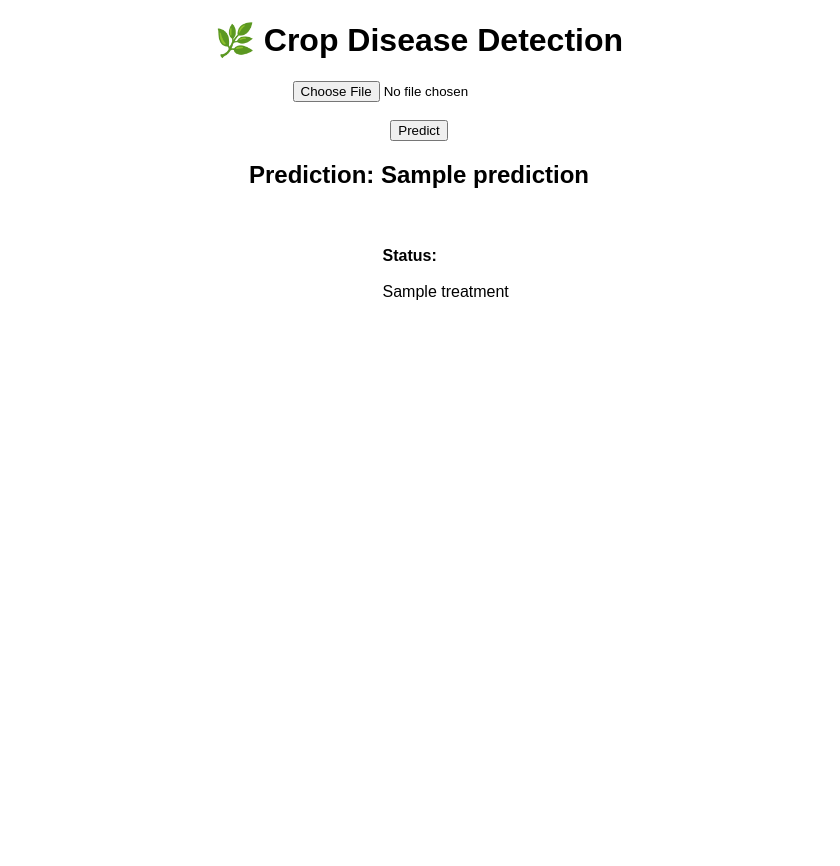
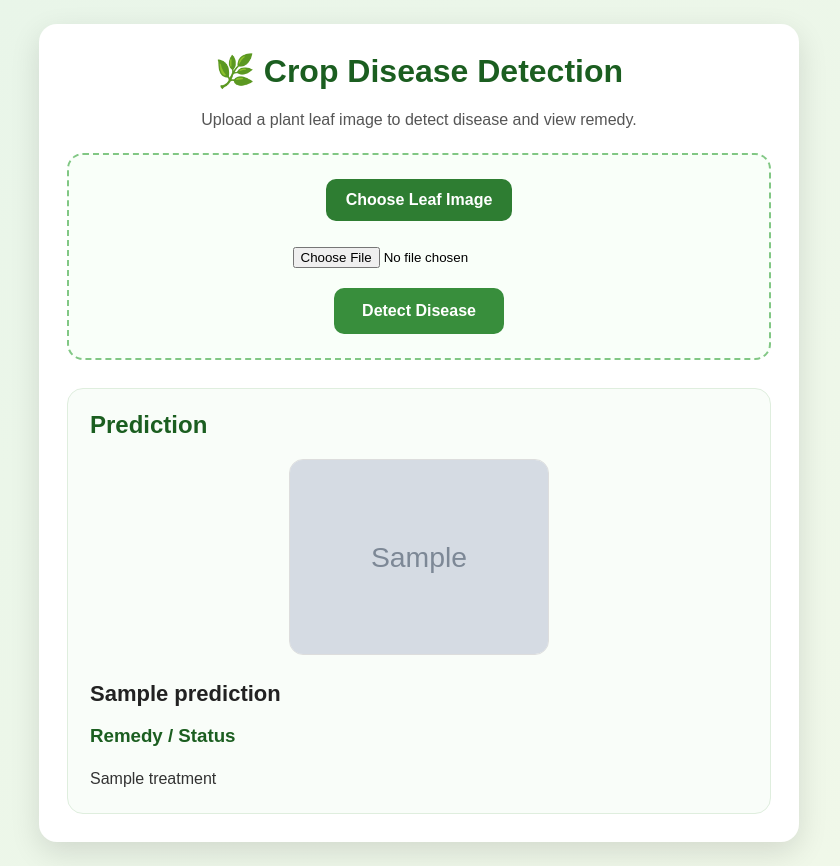
Before and after one commit to iamaira/CropDiseasePredictionApp, a Flask app: template templates/index.html in a window 1280 px wide. Shown: the whole page, without its empty margins (221-1061 px from the left). Before the commit the page ends 300 px from the top, so only its background shows below. Run offline with Flask 3, Linux system fonts and the light colour scheme; the template is opened without the code that fills it: most values are stand-ins (such as "Sample title", 1, 10 or a date in 2020); grey boxes marked "Sample" are stand-in pictures.

Commit message:
Add root static folder

```diff
--- a/app.py
+++ b/app.py
@@ -15,6 +15,7 @@ def home():
     prediction = None
     treatment = None
     error = None
+    uploaded_image = None
 
     if request.method == "POST":
         file = request.files.get("file")
@@ -23,6 +24,7 @@ def home():
         if file and file.filename != "":
             save_path = os.path.join(UPLOAD_FOLDER, file.filename)
             file.save(save_path)
+            uploaded_image = "/" + save_path.replace("\\", "/")
 
             try:
                 img = Image.open(save_path).convert("RGB")
@@ -55,7 +57,14 @@ def home():
         prediction=prediction,
         treatment=treatment,
         error=error,
+        uploaded_image=uploaded_image,
     )
+
+
+@app.route("/uploads/<path:filename>")
+def uploaded_file(filename):
+    from flask import send_from_directory
+    return send_from_directory(UPLOAD_FOLDER, filename)
 
 
 if __name__ == "__main__":
--- /dev/null
+++ b/static/script.js
@@ -0,0 +1,26 @@
+const fileInput = document.getElementById("fileInput");
+const previewBox = document.getElementById("previewBox");
+const previewImage = document.getElementById("previewImage");
+const form = document.getElementById("predictForm");
+const loader = document.getElementById("loaderOverlay");
+
+if (fileInput) {
+    fileInput.addEventListener("change", function () {
+        const file = this.files[0];
+
+        if (file) {
+            const reader = new FileReader();
+            reader.onload = function (e) {
+                previewImage.src = e.target.result;
+                previewBox.classList.remove("hidden");
+            };
+            reader.readAsDataURL(file);
+        }
+    });
+}
+
+if (form) {
+    form.addEventListener("submit", function () {
+        loader.classList.remove("hidden");
+    });
+}
--- /dev/null
+++ b/static/style.css
@@ -0,0 +1,170 @@
+* {
+    box-sizing: border-box;
+}
+
+body {
+    margin: 0;
+    font-family: Arial, sans-serif;
+    background: linear-gradient(135deg, #e8f5e9, #f1f8e9);
+    min-height: 100vh;
+}
+
+.page {
+    min-height: 100vh;
+    display: flex;
+    align-items: center;
+    justify-content: center;
+    padding: 24px;
+}
+
+.container {
+    width: 100%;
+    max-width: 760px;
+    background: #ffffff;
+    border-radius: 18px;
+    box-shadow: 0 10px 30px rgba(0, 0, 0, 0.12);
+    padding: 28px;
+    text-align: center;
+}
+
+h1 {
+    margin-top: 0;
+    color: #1b5e20;
+    font-size: 32px;
+}
+
+.subtitle {
+    color: #555;
+    margin-bottom: 24px;
+}
+
+.upload-card {
+    border: 2px dashed #81c784;
+    border-radius: 16px;
+    padding: 24px;
+    background: #f9fff9;
+}
+
+.upload-label {
+    display: inline-block;
+    background: #2e7d32;
+    color: white;
+    padding: 12px 20px;
+    border-radius: 10px;
+    cursor: pointer;
+    font-weight: bold;
+    margin-bottom: 14px;
+}
+
+input[type="file"] {
+    display: block;
+    margin: 12px auto 20px auto;
+}
+
+.preview-box {
+    margin-top: 18px;
+    margin-bottom: 18px;
+}
+
+.preview-box img {
+    max-width: 260px;
+    max-height: 260px;
+    border-radius: 14px;
+    border: 1px solid #ddd;
+    object-fit: cover;
+}
+
+.hidden {
+    display: none;
+}
+
+.detect-btn {
+    background: #388e3c;
+    color: white;
+    border: none;
+    border-radius: 10px;
+    padding: 14px 28px;
+    font-size: 16px;
+    cursor: pointer;
+    font-weight: bold;
+    transition: 0.2s ease;
+}
+
+.detect-btn:hover {
+    background: #2e7d32;
+}
+
+.loader-overlay {
+    margin-top: 24px;
+}
+
+.loader-box {
+    display: inline-flex;
+    flex-direction: column;
+    align-items: center;
+    gap: 12px;
+    background: #f3fdf4;
+    padding: 18px 22px;
+    border-radius: 14px;
+}
+
+.spinner {
+    width: 48px;
+    height: 48px;
+    border: 5px solid #c8e6c9;
+    border-top: 5px solid #2e7d32;
+    border-radius: 50%;
+    animation: spin 1s linear infinite;
+}
+
+@keyframes spin {
+    100% {
+        transform: rotate(360deg);
+    }
+}
+
+.result-card {
+    margin-top: 28px;
+    text-align: left;
+    background: #f9fdf9;
+    border-radius: 16px;
+    padding: 22px;
+    border: 1px solid #dfeede;
+}
+
+.error-card {
+    background: #fff5f5;
+    border-color: #f3b0b0;
+}
+
+.result-card h2,
+.result-card h3 {
+    color: #1b5e20;
+    margin-top: 0;
+}
+
+.result-image-wrap {
+    text-align: center;
+    margin-bottom: 18px;
+}
+
+.result-image {
+    max-width: 260px;
+    max-height: 260px;
+    border-radius: 14px;
+    object-fit: cover;
+    border: 1px solid #ddd;
+}
+
+.prediction-text {
+    font-size: 22px;
+    font-weight: bold;
+    color: #222;
+    margin-bottom: 18px;
+}
+
+.treatment-text {
+    white-space: pre-wrap;
+    line-height: 1.6;
+    color: #333;
+}
--- a/templates/index.html
+++ b/templates/index.html
@@ -1,28 +1,62 @@
 <!DOCTYPE html>
-<html>
+<html lang="en">
 <head>
+    <meta charset="UTF-8" />
+    <meta name="viewport" content="width=device-width, initial-scale=1.0" />
     <title>Crop Disease Detection</title>
+    <link rel="stylesheet" href="{{ url_for('static', filename='style.css') }}">
 </head>
-<body style="text-align:center; font-family:Arial;">
+<body>
+    <div class="page">
+        <div class="container">
+            <h1>🌿 Crop Disease Detection</h1>
+            <p class="subtitle">Upload a plant leaf image to detect disease and view remedy.</p>
 
-    <h1>🌿 Crop Disease Detection</h1>
+            <form id="predictForm" method="POST" enctype="multipart/form-data" class="upload-card">
+                <label for="fileInput" class="upload-label">Choose Leaf Image</label>
+                <input type="file" id="fileInput" name="file" accept="image/*" required>
 
-    <form method="POST" enctype="multipart/form-data">
-        <input type="file" name="file" required>
-        <br><br>
-        <button type="submit">Predict</button>
-    </form>
+                <div id="previewBox" class="preview-box hidden">
+                    <img id="previewImage" src="" alt="Preview">
+                </div>
 
-    {% if error %}
-        <h2 style="color:red;">Error: {{ error }}</h2>
-    {% elif prediction %}
-        <h2>Prediction: {{ prediction }}</h2>
+                <button type="submit" class="detect-btn">Detect Disease</button>
+            </form>
 
-        <div style="white-space: pre-wrap; text-align:left; display:inline-block; margin-top:20px;">
-            <strong>Status:</strong><br>
-            {{ treatment }}
+            <div id="loaderOverlay" class="loader-overlay hidden">
+                <div class="loader-box">
+                    <div class="spinner"></div>
+                    <p>Detecting disease, please wait...</p>
+                </div>
+            </div>
+
+            {% if error %}
+                <div class="result-card error-card">
+                    <h2>Error</h2>
+                    <p>{{ error }}</p>
+                </div>
+            {% endif %}
+
+            {% if prediction %}
+                <div class="result-card">
+                    <h2>Prediction</h2>
+
+                    {% if uploaded_image %}
+                    <div class="result-image-wrap">
+                        <img src="{{ uploaded_image }}" alt="Uploaded leaf" class="result-image">
+                    </div>
+                    {% endif %}
+
+                    <p class="prediction-text">{{ prediction }}</p>
+
+                    <h3>Remedy / Status</h3>
+                    <div class="treatment-text">{{ treatment }}</div>
+                </div>
+            {% endif %}
         </div>
-    {% endif %}
+    </div>
 
+    <script src="{{ url_for('static', filename='script.js') }}"></script>
 </body>
 </html>
+<script src="{{ url_for('static', filename='script.js') }}"></script>
```
